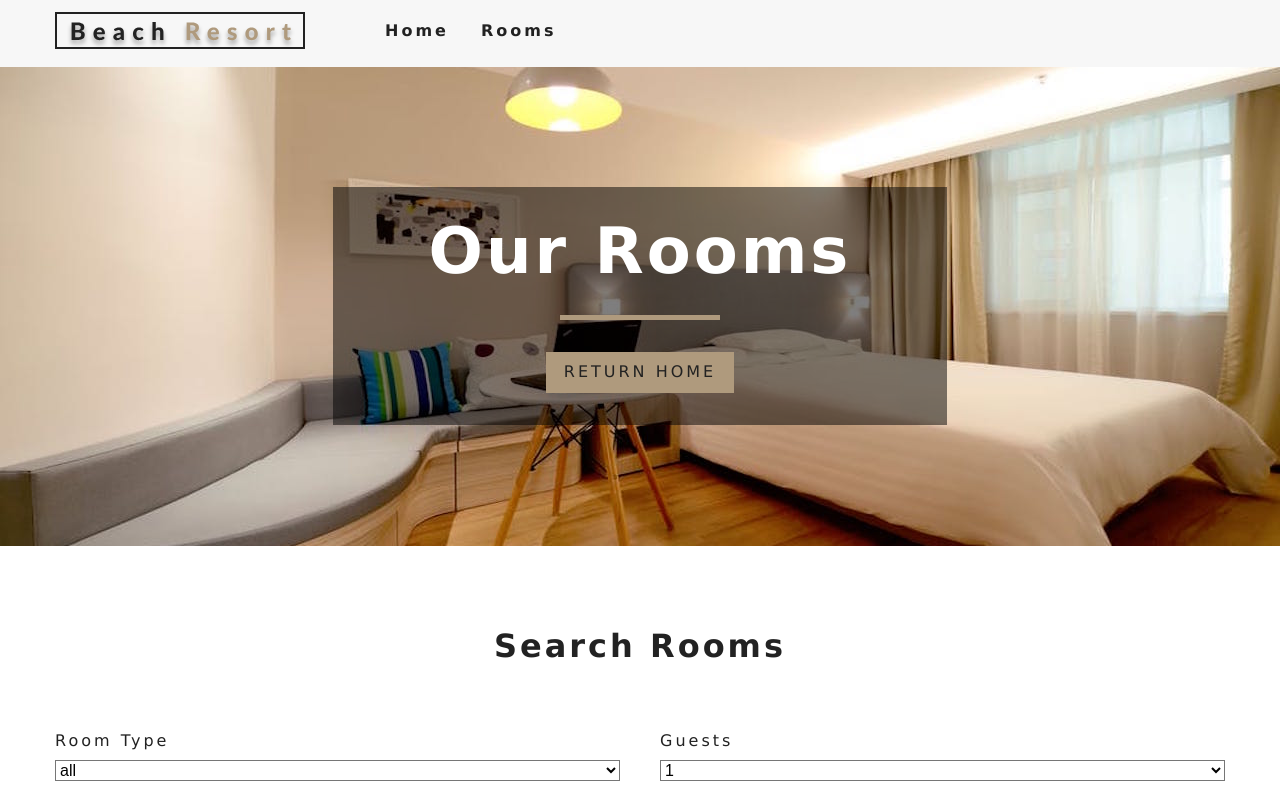
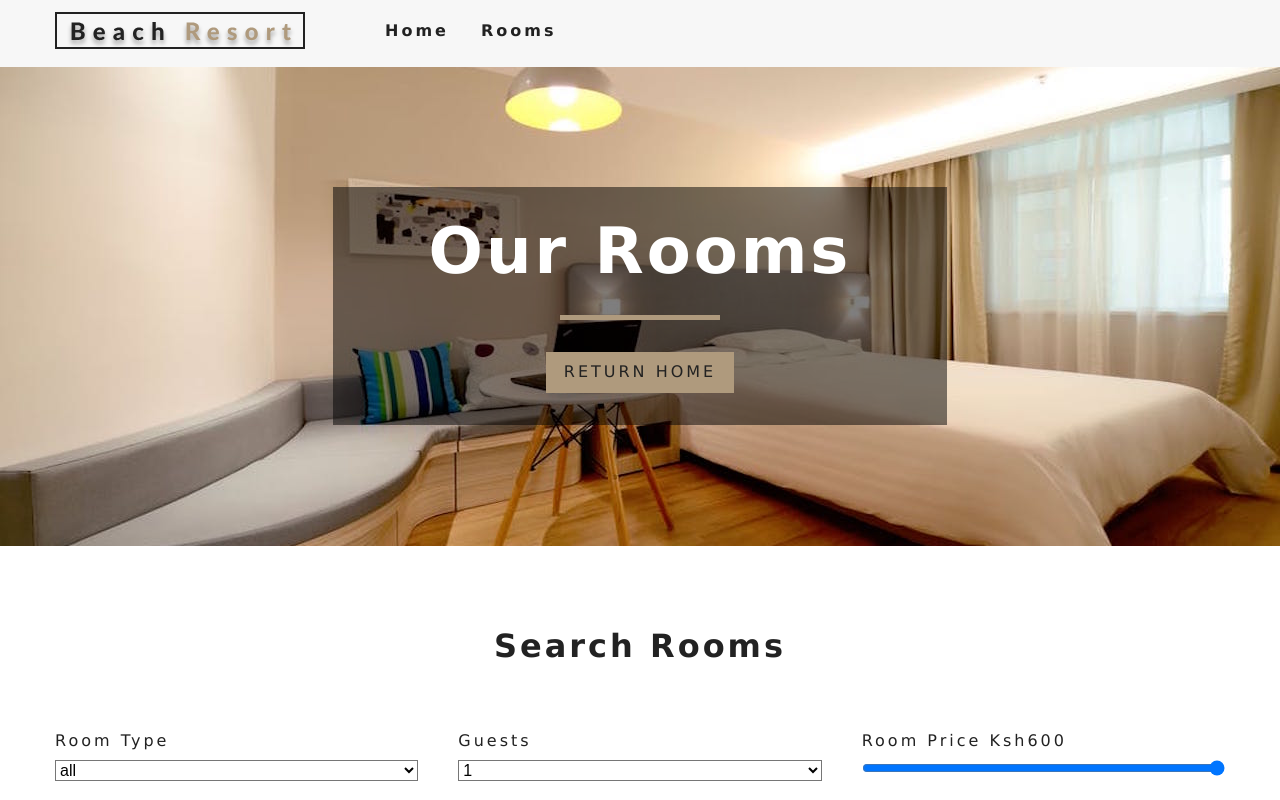
Before and after one commit to PeterOsoo/react-project-resort, a React (Create React App) app: page /rooms in a window 1280 px wide. Shown: the top 800 px of the page. Built offline with nearby package versions, Linux system fonts and the light colour scheme; the HTML template or start-up script is replaced by a standard one.

Commit message:
Filtering by price

```diff
--- a/src/components/RoomsFilter.js
+++ b/src/components/RoomsFilter.js
@@ -77,6 +77,22 @@
 					</select>
 				</div>
 				{/* end of guests */}
+
+				{/* room price */}
+				<div className="form-group">
+					<label htmlFor="price">room price Ksh{price}</label>
+					<input
+						type="range"
+						name="price"
+						min={minPrice}
+						max={maxPrice}
+						id="price"
+						value={price}
+						onChange={handleChange}
+						className="form-control"
+					/>
+				</div>
+				{/* end of room price*/}
 			</form>
 		</section>
 	)
--- a/src/context.js
+++ b/src/context.js
@@ -96,6 +96,8 @@
 		// transform values
 		// get capacity
 		capacity = parseInt(capacity)
+		// get price
+		price = parseInt(price)
 
 		// filter by type
 		if (type !== "all") {
@@ -107,6 +109,10 @@
 			tempRooms = tempRooms.filter(room => room.capacity >= capacity)
 		}
 
+		// filter by price
+		tempRooms = tempRooms.filter(room => room.price <= price)
+
+		//change state
 		this.setState({
 			sortedRooms: tempRooms,
 		})
```
